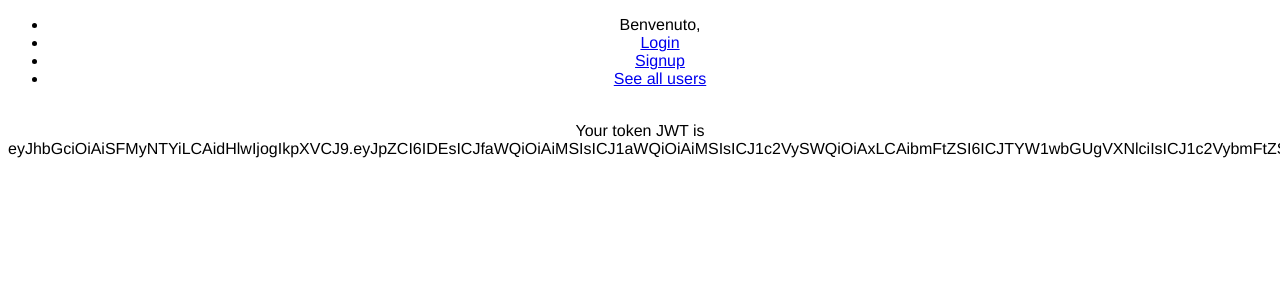
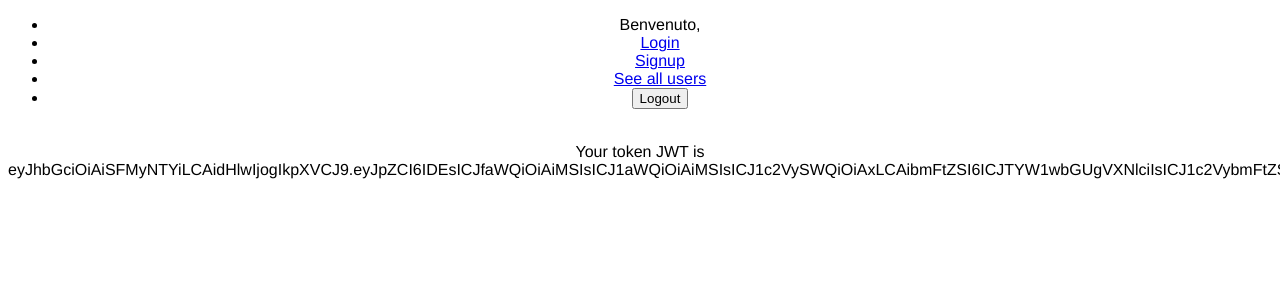
Before and after one commit to enricopiseddu/vue_frontend, a Vue app: page / in a window 1280 px wide. Shown: the top 300 px of the page. Built offline with nearby package versions, Linux system fonts and the light colour scheme; sample sign-in values are in the browser's storage.

Commit message:
added logout button and logic

```diff
--- a/src/App.vue
+++ b/src/App.vue
@@ -28,6 +28,10 @@
         <li class="nav-item">
             <router-link class="nav-link active" aria-current="page" to="/users">See all users</router-link>
         </li>
+
+        <li class="nav-item" v-if = "storeUser.isLogged">
+            <button class="btn btn-secondary" @click="logout">Logout</button>
+        </li>
       </ul>
       <!-- Left links -->
     </div>
@@ -45,6 +49,7 @@
 import { useUserStore} from '@/store/userStore';
 
 
+
 export default {
   name: 'App',
 
@@ -53,6 +58,21 @@ export default {
               storeUser : useUserStore()
               //jwtreceived: ''
           }
+    },
+
+    methods:{
+
+      logout(){
+        this.storeUser.setToken('');
+        this.storeUser.setUsername('');
+        this.storeUser.setUser('');
+
+
+        this.$router.push('/');
+      }
+
+
+
     },
   components: {
 
```
